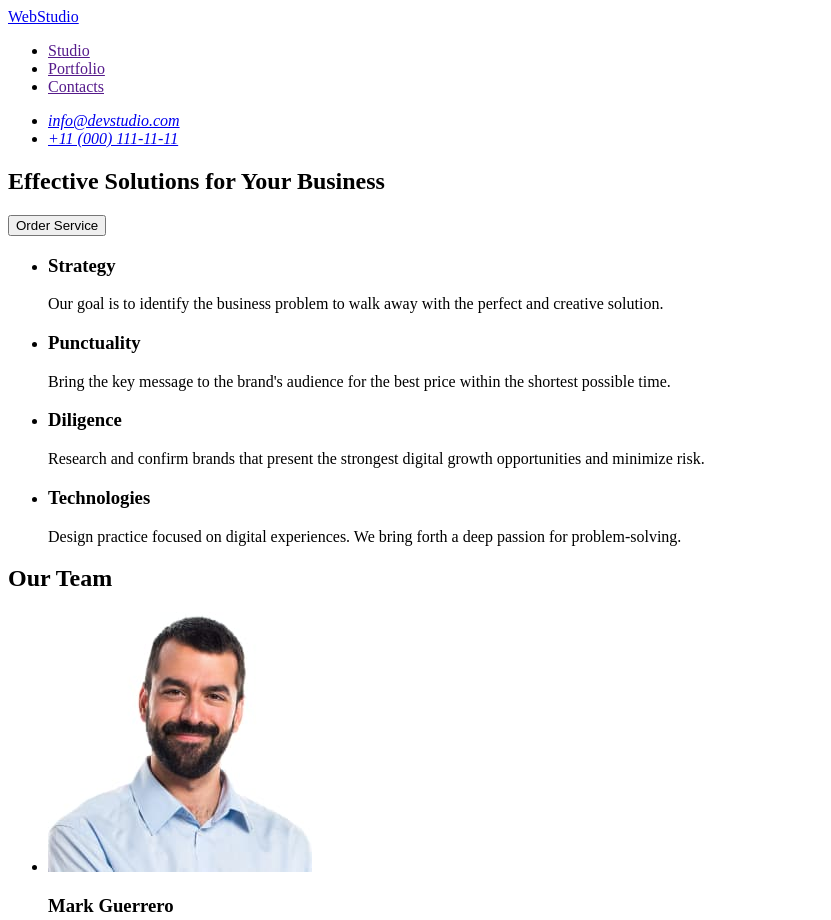
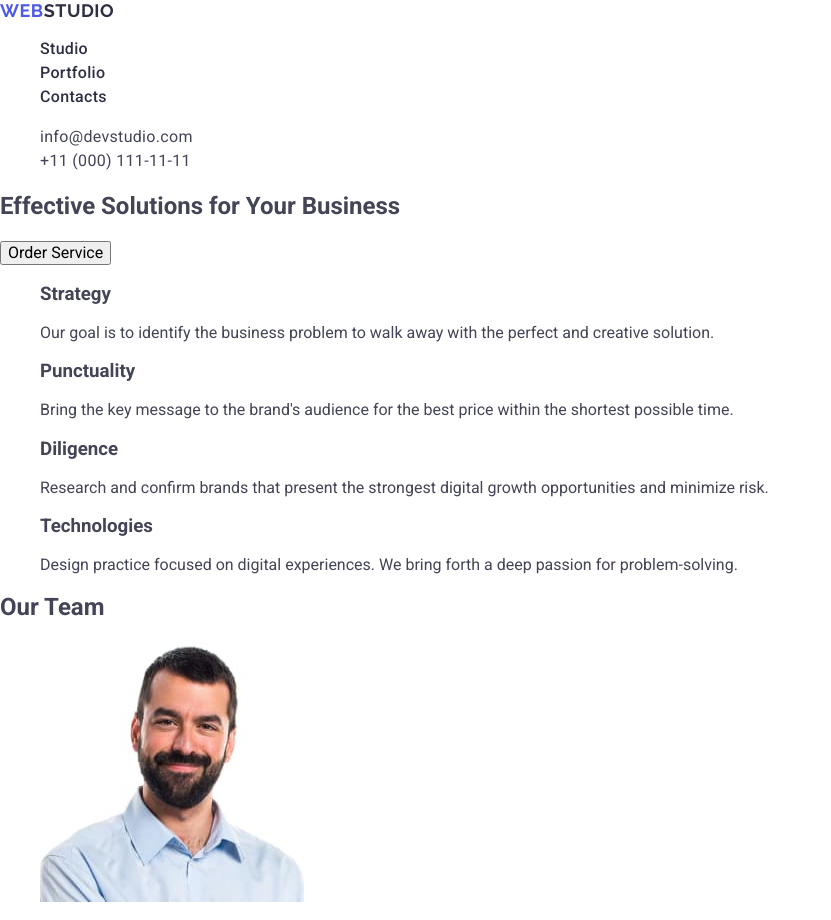
Before and after one commit to YevheniiaDi/goit-markup-hw-02, a plain HTML site: page index.html in a window 1280 px wide. Shown: the top 920 px of the page, without its empty margins (0-831 px from the left). Drawn offline with nearby package versions, Linux system fonts and the light colour scheme.

Commit message:
add style header

```diff
--- /dev/null
+++ b/css/styles.css
@@ -0,0 +1,55 @@
+body {
+    font-family: "Roboto", sans-serif;
+    color: #434455;
+    background-color: #fff;
+}
+ul, ol {
+    list-style: none;
+}
+a {
+    text-decoration: none;
+}
+.logo {
+    font-family: "Raleway", sans-serif;
+    font-weight: 700;
+    font-size: 18px;
+    line-height: 1.17;
+    letter-spacing: 0.03em;
+    text-transform: uppercase;
+    color: #4d5ae5;
+}
+.header-logo .logo-part {
+    color: #2e2f42;
+}
+.footer-logo .logo-part {
+    color: #f4f4fd;
+}
+
+.nav-link {
+    font-weight: 500;
+    font-size: 16px;
+    line-height: 1.5;
+    letter-spacing: 0.02em;
+    color: #2e2f42;
+}
+.nav-link:hover,
+.nav-link:focus,
+.contacts-link:hover,
+.contacts-link:focus {
+    color: #404bbf;
+}
+
+.contacts {
+    font-style: normal;
+}
+
+.contacts-link {
+    font-size: 16px;
+    line-height: 1.5;
+    letter-spacing: 0.02em;
+    color: #434455;
+}
+
+.page-footer {
+    background-color: #2e2f42;
+}
--- a/index.html
+++ b/index.html
@@ -6,21 +6,30 @@
     name="viewport"
     content="width=device-width, initial-scale=1.0"/>
     <title>web studio</title>
+<link rel="stylesheet" href="https://cdnjs.cloudflare.com/ajax/libs/modern-normalize/3.0.1/modern-normalize.min.css"
+  integrity="sha512-q6WgHqiHlKyOqslT/lgBgodhd03Wp4BEqKeW6nNtlOY4quzyG3VoQKFrieaCeSnuVseNKRGpGeDU3qPmabCANg=="
+  crossorigin="anonymous" referrerpolicy="no-referrer" />
+
+    <link rel="preconnect" href="https://fonts.googleapis.com">
+    <link rel="preconnect" href="https://fonts.gstatic.com" crossorigin>
+    <link href="https://fonts.googleapis.com/css2?family=Raleway:wght@700&family=Roboto:wght@100;400;500;700&display=swap"
+      rel="stylesheet"/>
+    <link rel="stylesheet" href="./css/styles.css"/>
 </head>
 <body>
-  <header>
-    <nav>
-    <a href="./index.html">WebStudio</a>
-  <ul>
-     <li><a href="">Studio</a></li>
-     <li><a href="">Portfolio</a></li>
-     <li><a href="">Contacts</a></li>
+  <header class="page-header">
+    <nav class="header-nav">
+    <a class="logo header-logo" href="./index.html">Web<span class="logo-part">Studio</span></a>
+  <ul class="nav-list">
+     <li class="nav-item"><a class="nav-link" href="./index.html">Studio</a></li>
+     <li class="nav-item"><a class="nav-link" href="">Portfolio</a></li>
+     <li class="nav-item"><a class="nav-link" href="">Contacts</a></li>
   </ul>
   </nav>
-  <address>
-  <ul>
-     <li><a href="mailto:info@devstudio.com">info@devstudio.com</a></li>
-     <li><a href="tel:+110001111111">+11 (000) 111-11-11</a></li>
+  <address class="contacts">
+  <ul class="contacts-list">
+     <li class="contacts-item"><a class="contacts-link" href="mailto:info@devstudio.com">info@devstudio.com</a></li>
+     <li class="contacts-item"><a class="contacts-link" href="tel:+110001111111">+11 (000) 111-11-11</a></li>
   </ul>
   </address>
   </header>
@@ -57,7 +66,7 @@
           </li>
        </ul>
     </section>
-    <section>
+    <section class="Portfolio">
       <h2>Our Team</h2>
          <ul>
            <li>
@@ -100,8 +109,9 @@
      </ul>
    </section>
   </main>
-  <footer>
-    <a href="./index.html">WebStudio</a>
+  <footer class="page-footer">
+    <a class="logo footer-logo" href="./index.html"
+    >Web<span class="logo-part">Studio</span></a>
     <p>Increase the flow of customers and sales for your business with digital marketing & growth solutions.</p>
   </footer>
 </body>
```
